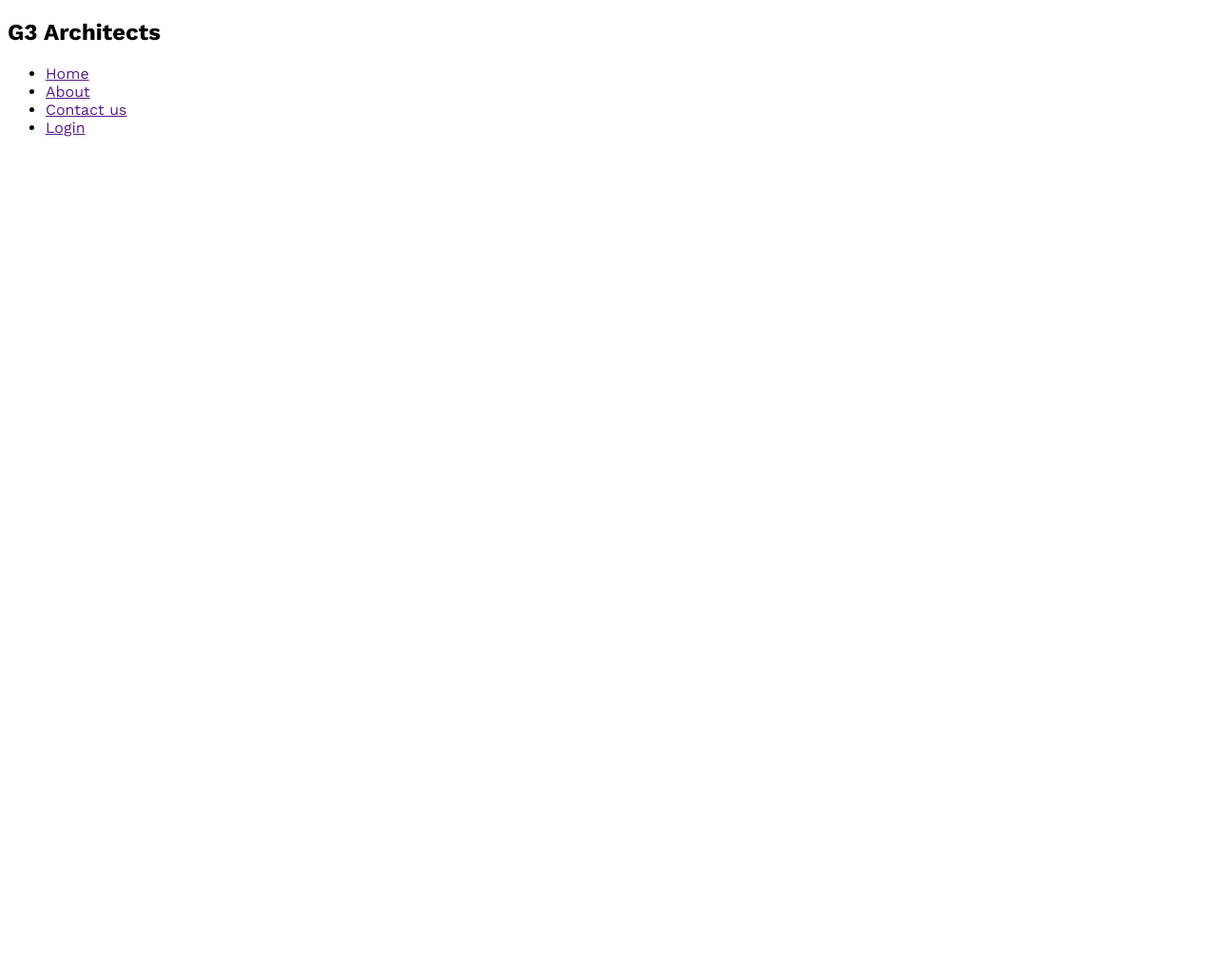
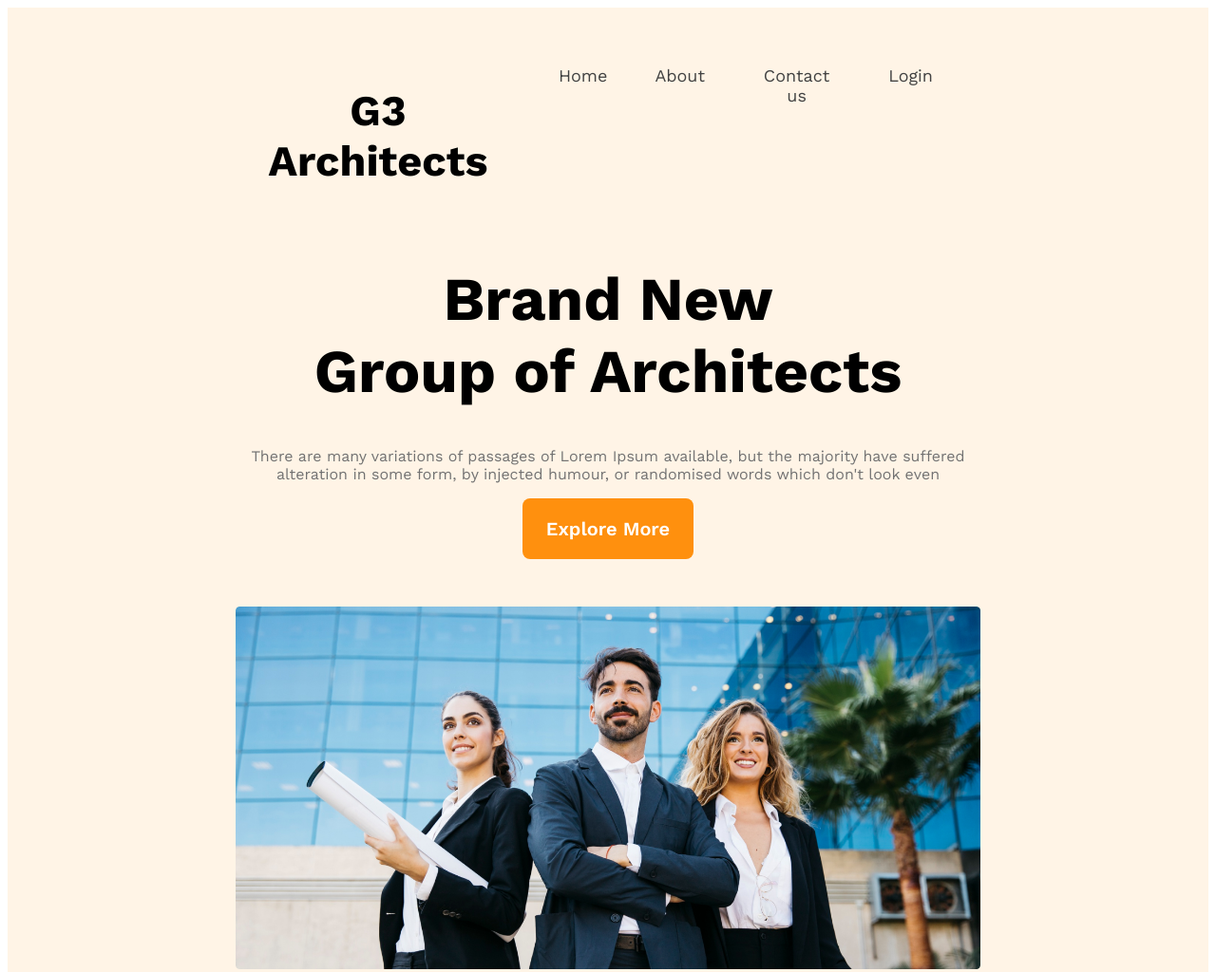
Before and after one commit to redowan114944/g3-architect-website, a plain HTML site: page index.html in a window 1280 px wide. Shown: the top 1024 px of the page at 95% size. Before the commit the page ends 800 px from the top, so only its background shows below. Drawn offline with nearby package versions, Linux system fonts and the light colour scheme.

Commit message:
header section complete

```diff
--- a/index.html
+++ b/index.html
@@ -1,11 +1,13 @@
 <!DOCTYPE html>
 <html lang="en">
+
 <head>
     <meta charset="UTF-8">
     <meta name="viewport" content="width=device-width, initial-scale=1.0">
     <title>G3 Architecture</title>
     <link rel="stylesheet" href="styles/style.css">
 </head>
+
 <body>
     <header>
         <nav>
@@ -17,8 +19,19 @@
                 <li><a href="">Login</a></li>
             </ul>
         </nav>
+        <div class="banner">
+            <div class="banner-content">
+                <h1 class="banner-title">Brand New<br>Group of Architects</h1>
+                <p class="banner-des">There are many variations of passages of Lorem Ipsum available, but the majority
+                    have suffered alteration in some form, by injected humour, or randomised words which don't look even
+                </p>
+                <button class="primary-button">Explore More</button>
+            </div>
+            <img src="images/banner.png" alt="">
+        </div>
     </header>
     <main></main>
     <footer></footer>
 </body>
+
 </html>
--- a/styles/style.css
+++ b/styles/style.css
@@ -5,3 +5,77 @@
     font-family: 'Merriweather', serif;
     font-family: 'Work Sans', sans-serif;
 }
+
+/* header section */
+
+header {
+    background: rgba(255, 144, 14, 0.10);
+    padding: 45px 240px;
+    text-align: center;
+}
+
+nav {
+    display: flex;
+    justify-content: space-between;
+}
+
+nav>h1 {
+
+    text-align: center;
+    font-family: Work Sans;
+    font-size: 45px;
+    font-weight: 700;
+}
+
+nav>ul {
+    display: flex;
+}
+
+nav li {
+    list-style: none;
+    margin-right: 50px;
+    text-align: center;
+    font-family: Work Sans;
+    font-size: 18px;
+    font-weight: 500;
+}
+
+nav li a {
+    text-decoration: none;
+    color: var(--Dark-02, #424242);
+}
+
+/* banner section */
+.banner-content {
+    max-width: 800px;
+    text-align: center;
+    margin: 0 auto;
+}
+
+.banner-title {
+    font-size: 64px;
+    font-weight: 700;
+}
+
+.banner-des {
+    color: var(--Dark-03, #727272);
+    font-size: 16px;
+    font-weight: 400;
+}
+
+.banner img{
+    width: 100%;
+}
+
+.primary-button {
+    color: #FFF;
+    /* text-align: center; */
+    font-size: 20px;
+    font-weight: 600;
+    border-radius: 8px;
+    border: none;
+    background: #FF900E;
+    padding: 20px 25px;
+    margin-bottom: 50px;
+    cursor: pointer;
+}
```
